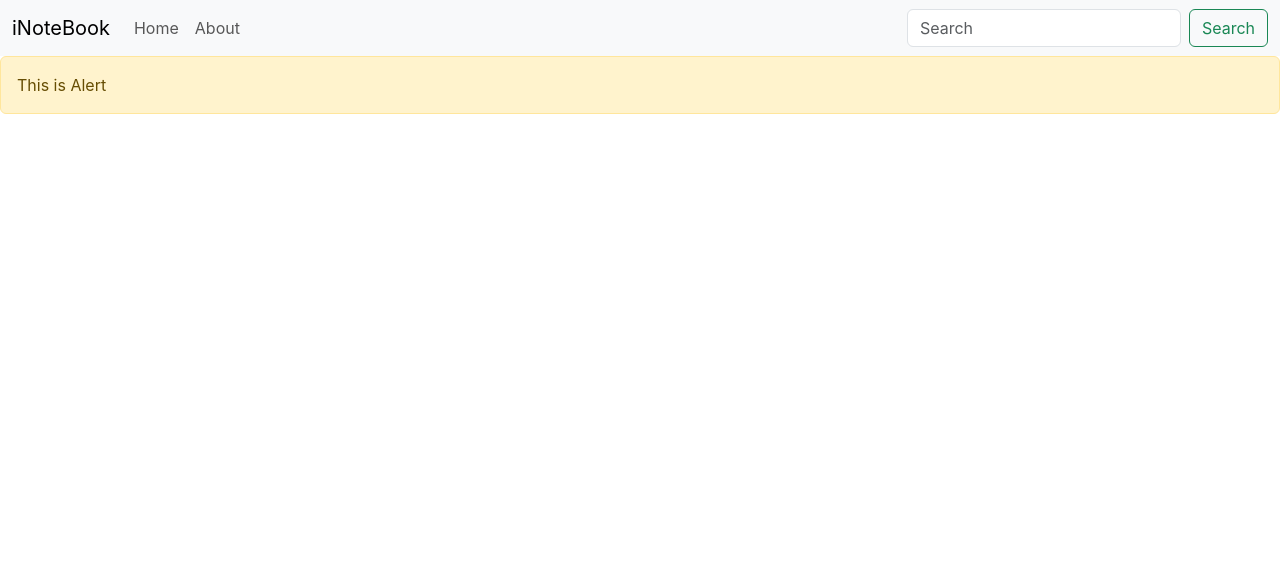
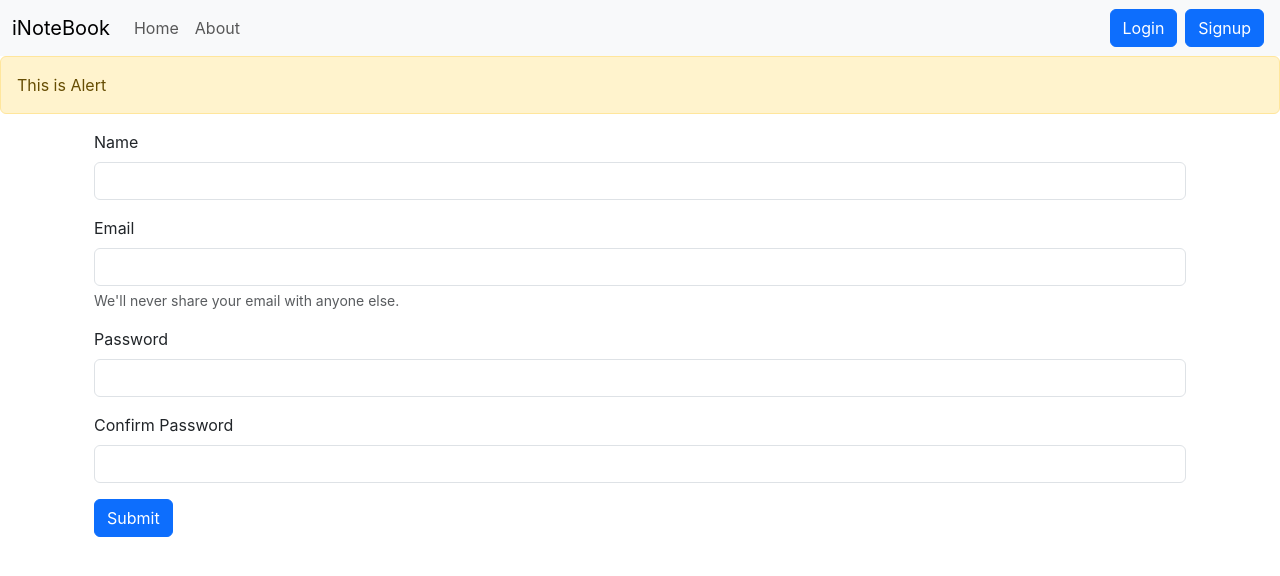
Before and after one commit to the-mustakim/MereKeeps, a React (Create React App) app: page /signup in a window 1280 px wide. Shown: the top 576 px of the page. Built offline with nearby package versions, Linux system fonts and the light colour scheme.

Commit message:
Video 70 Completed

```diff
--- a/src/App.js
+++ b/src/App.js
@@ -5,6 +5,8 @@ import Navbar from "./component/Navbar";
 import About from "./component/About";
 import NoteState from "./context/notes/NoteState";
 import Alert from "./component/Alert";
+import Signup from "./component/Signup";
+import Login from "./component/Login";
 
 function App() {
   return (
@@ -21,6 +23,12 @@ function App() {
               <Route exac path="/about">
                 <About />
               </Route>
+              <Route exac path="/login">
+                <Login />
+              </Route>
+              <Route exac path="/signup">
+                <Signup />
+              </Route>
             </Switch>
           </div>
         </Router>
--- a/src/component/AddNote.js
+++ b/src/component/AddNote.js
@@ -11,6 +11,7 @@ export default function AddNote() {
   const handleClick=(e)=>{
     e.preventDefault()
     addNote(note.title,note.desc,note.tag);
+    setNote({title:"",desc:"",tag:""})
   }
 
   const onChange=(e)=>{
@@ -34,6 +35,9 @@ export default function AddNote() {
               aria-describedby="emailHelp"
               placeholder="Enter Note Title"
               onChange={onChange}
+              value={note.title}
+              minLength={5}
+              required
             />
           </div>
           <div className="form-group">
@@ -45,6 +49,9 @@ export default function AddNote() {
               name="desc"
               placeholder="Write note...."
               onChange={onChange}
+              value={note.desc}
+              minLength={5}
+              required
             />
           </div>
           <div className="form-group">
@@ -55,10 +62,11 @@ export default function AddNote() {
               id="tag"
               name="tag"
               placeholder="Add tag"
+              value={note.tag}
               onChange={onChange}
             />
           </div>
-          <button type="submit" className="btn btn-primary my-3" onClick={handleClick}>
+          <button disabled={note.title.length<5 || note.desc.length<5} type="submit" className="btn btn-primary my-3" onClick={handleClick}>
             Add Note
           </button>
         </form>
--- a/src/component/Home.js
+++ b/src/component/Home.js
@@ -8,7 +8,6 @@ export default function Home() {
   return (
     <>
       <div>
-
         <Notes/>
       </div>
     </>
--- /dev/null
+++ b/src/component/Login.js
@@ -0,0 +1,88 @@
+import React, { useState } from "react";
+import axios from "axios";
+import { useHistory } from "react-router-dom";
+
+export default function Login() {
+  const [credentails, setCredentails] = useState({email:"",password:""});
+  const history = useHistory();
+
+  const onChange=(event)=>{
+    setCredentails({...credentails,[event.target.name]:event.target.value})
+  }
+
+  const handleSubmit = (e) => {
+    e.preventDefault();
+    //debugger;
+    const data = JSON.stringify({email:credentails.email, password: credentails.password });
+    const options = {
+      headers: {
+        "Content-Type": "application/json",
+      },
+    };
+    axios.post("http://localhost:5000/api/auth/login", data, options).then(
+      (response) => {
+        //console.log(response.data);
+        if(response.data.success)
+        {
+            //save auth token and redirect to home page
+            localStorage.setItem("token",response.data.authToken)
+            history.push("/")
+        }
+        else
+        {
+
+        }
+      },
+      (error) => {
+
+        //InValid Credentials
+         alert("Invalid Credentials")
+      }
+    );
+  };
+
+  return (
+    <>
+      <div className="container" onSubmit={handleSubmit}>
+        <form>
+          <div className="mb-3">
+            <label htmlFor="email" className="form-label">
+              Email
+            </label>
+            <input
+              type="email"
+              className="form-control"
+              id="email"
+              name="email"
+              aria-describedby="emailHelp"
+              style={{ width: 300 }}
+              value={credentails.email}
+              onChange={onChange}
+            />
+            <div id="emailHelp" className="form-text">
+              We'll never share your email with anyone else.
+            </div>
+          </div>
+          <div className="mb-3">
+            <label htmlFor="password" className="form-label">
+              Password
+            </label>
+            <input
+              type="password"
+              className="form-control"
+              id="password"
+              name="password"
+              style={{ width: 300 }}
+              autoComplete="on"
+              value={credentails.password}
+              onChange={onChange}
+            />
+          </div>
+          <button type="submit" className="btn btn-primary">
+            Submit
+          </button>
+        </form>
+      </div>
+    </>
+  );
+}
--- a/src/component/Navbar.js
+++ b/src/component/Navbar.js
@@ -44,16 +44,9 @@ export default function Navbar() {
                   </Link>
                 </li>
               </ul>
-              <form className="d-flex" role="search">
-                <input
-                  className="form-control me-2"
-                  type="search"
-                  placeholder="Search"
-                  aria-label="Search"
-                />
-                <button className="btn btn-outline-success" type="submit">
-                  Search
-                </button>
+              <form className="d-flex">
+                <Link className="btn btn-primary mx-1" role="button" to="/login">Login</Link>
+                <Link className="btn btn-primary mx-1" role="button" to="/signup">Signup</Link>
               </form>
             </div>
           </div>
--- a/src/component/Notes.js
+++ b/src/component/Notes.js
@@ -76,6 +76,8 @@ export default function Notes() {
                     placeholder="Enter Note Title"
                     onChange={onChange}
                     value={note.etitle}
+                    minLength={5}
+                    required
                   />
                 </div>
                 <div className="form-group">
@@ -88,6 +90,8 @@ export default function Notes() {
                     placeholder="Write note...."
                     onChange={onChange}
                     value={note.edescription}
+                    minLength={5}
+                    required
                   />
                 </div>
                 <div className="form-group">
@@ -113,8 +117,8 @@ export default function Notes() {
               >
                 Close
               </button>
-              <button type="button" className="btn btn-primary" onClick={handleClick}>
-                Save changes
+              <button disabled={note.etitle.length<5 || note.edescription.length<5} type="button" className="btn btn-primary" onClick={handleClick}>
+                Update Note
               </button>
             </div>
           </div>
@@ -122,6 +126,9 @@ export default function Notes() {
       </div>
       <div className="row my-3">
         <h1>Your Notes</h1>
+        <div className="container mx-2">
+          {notes.length===0 && "No Notes Available"}
+        </div>
         {notes.map((note) => {
           return (
             <Noteitem key={note._id} note={note} updateNote={updateNote} />
--- /dev/null
+++ b/src/component/Signup.js
@@ -0,0 +1,117 @@
+import React, { useState } from "react";
+import { useHistory } from "react-router-dom";
+import axios from "axios";
+
+export default function Signup() {
+  const [credentails, setCredentails] = useState({
+    name: "",
+    email: "",
+    password: "",
+    ConfirmPassword: "",
+  });
+  const history = useHistory();
+  const onChange = (event) => {
+    setCredentails({ ...credentails, [event.target.name]: event.target.value });
+  };
+  const handleSubmit = async (e) => {
+    e.preventDefault();
+    debugger;
+    const data = JSON.stringify({
+      name: credentails.name,
+      email: credentails.email,
+      password: credentails.password,
+    });
+    const options = {
+      headers: {
+        "Content-Type": "application/json",
+      },
+    };
+    axios.post("http://localhost:5000/api/auth/createuser", data, options).then(
+      (response) => {
+        //console.log(response.data);
+        history.push("/login")
+      },
+      (error) => {
+        //InValid Credentials
+        alert(error);
+      }
+    );
+  };
+
+  return (
+    <>
+      <div className="container">
+        <form onSubmit={handleSubmit}>
+          <div className="mb-3">
+            <label htmlFor="name" className="form-label">
+              Name
+            </label>
+            <input
+              type="text"
+              className="form-control"
+              id="name"
+              name="name"
+              aria-describedby="emailHelp"
+              onChange={onChange}
+              value={credentails.name}
+              required
+              minLength={5}
+            />
+          </div>
+
+          <div className="mb-3">
+            <label htmlFor="email" className="form-label">
+              Email
+            </label>
+            <input
+              type="email"
+              className="form-control"
+              id="email"
+              name="email"
+              aria-describedby="emailHelp"
+              onChange={onChange}
+              value={credentails.email}
+              required
+            />
+            <div id="emailHelp" className="form-text">
+              We'll never share your email with anyone else.
+            </div>
+          </div>
+          <div className="mb-3">
+            <label htmlFor="password" className="form-label">
+              Password
+            </label>
+            <input
+              type="password"
+              className="form-control"
+              id="password"
+              name="password"
+              onChange={onChange}
+              value={credentails.password}
+              autoComplete="on"
+              required
+              minLength={5}
+            />
+          </div>
+          <div className="mb-3">
+            <label htmlFor="ConfirmPassword" className="form-label">
+              Confirm Password
+            </label>
+            <input
+              type="password"
+              className="form-control"
+              id="ConfirmPassword"
+              name="ConfirmPassword"
+              onChange={onChange}
+              value={credentails.ConfirmPassword}
+              autoComplete="on"
+            />
+          </div>
+          <button type="submit" className="btn btn-primary">
+            Submit
+          </button>
+        </form>
+      </div>
+    </>
+  );
+}
--- a/src/context/notes/NoteState.js
+++ b/src/context/notes/NoteState.js
@@ -58,9 +58,8 @@ const NoteState = (props) => {
 
   //Delete a Note
   const deleteNote = async (id) => {
-    //TODO : API Call
+
     //API Call
-
     const newNotes = notes.filter((note) => {
       return note._id !== id;
     });
```
Also changed, not shown: 1 other file (tests, documents, lock files or other folders).
